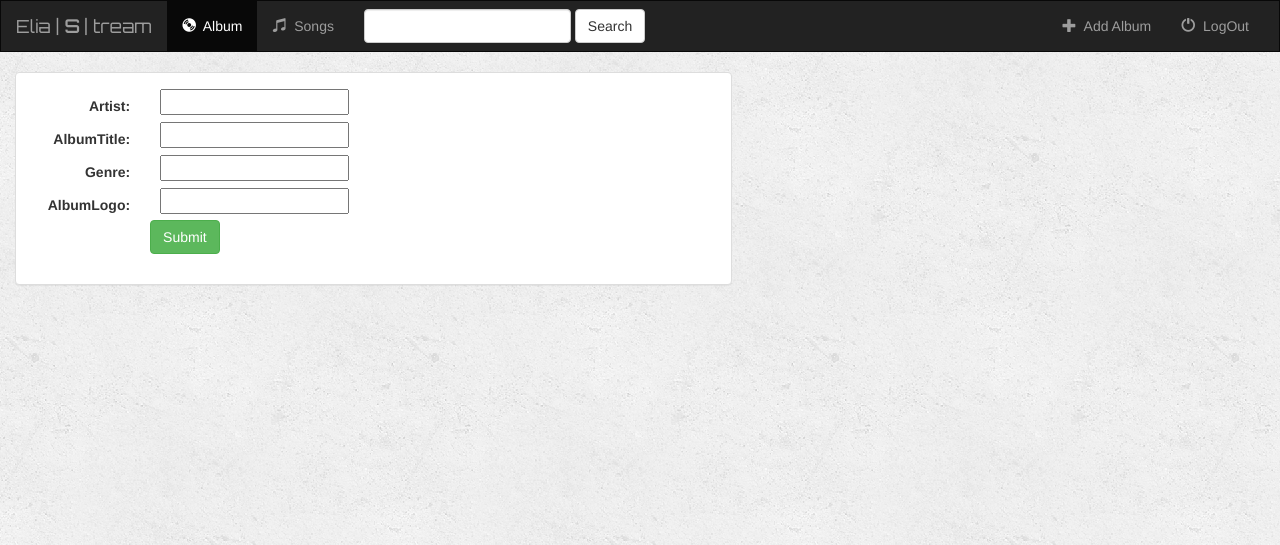
After one commit to EliasKeller/PythonMusicApp, a Django app: page /music/album/add/ in a window 1280 px wide. The commit adds this page. Shown: the top 545 px of the page. Run offline with Django 3.2, Linux system fonts and the light colour scheme; some libraries are stand-ins or nearby versions.

Commit message:
Feat: Added "add album" redirect doesnt work yet -> 31--5:00

```diff
--- a/music/models.py
+++ b/music/models.py
@@ -1,4 +1,5 @@
 from django.db import models
+from django.urls import reverse
 
 
 class Album(models.Model):
@@ -6,6 +7,9 @@ class Album(models.Model):
     albumTitle = models.CharField(max_length=500)
     genre = models.CharField(max_length=100)
     albumLogo = models.CharField(max_length=1000)
+
+    def get_absolute_url(self):
+        return reverse('music:detail', kwargs={'pk': self})
 
     def __str__(self):
         return self.albumTitle + ' - ' + self.artist
--- /dev/null
+++ b/music/templates/music/album_form.html
@@ -0,0 +1,31 @@
+{% extends 'music/base.html' %}
+{% block title %}Add a New Album{% endblock %}
+{% block albums_active %}active{% endblock %}
+
+{% block body %}
+<div class="container-fluid">
+
+    <div class="row">
+
+        <div class="col-sm-12 col-md-7">
+            <div class="panel panel-default">
+                <div class="panel-body">
+
+                    <form class="form-horizontal" action="" method="post" enctype="multipart/form-data">
+                        {% csrf_token %}
+                        {% include 'music/form-template.html' %}
+                        <div class="form-group">
+                            <div class="col-sm-offset-2 col-sm-10">
+                                <button type="submit" class="btn btn-success">Submit</button>
+                            </div>
+                        </div>
+                    </form>
+
+                </div>
+            </div>
+        </div>
+
+    </div>
+
+</div>
+{% endblock %}
--- a/music/templates/music/base.html
+++ b/music/templates/music/base.html
@@ -52,7 +52,7 @@
 
             <ul class="nav navbar-nav navbar-right"><li class="active">
                 <li>
-                    <a href="#">
+                    <a href="{% url 'music:album-add' %}">
                         <span class="glyphicon glyphicon-plus" aria-hidden="true"></span>&nbsp; Add Album
                     </a>
                 </li>
--- /dev/null
+++ b/music/templates/music/form-template.html
@@ -0,0 +1,10 @@
+{% for field in form %}
+    <div class="form-goup">
+        <div class="col-sm-offset-2 col-sm-10">
+            <span class="text-danger small">{{ field.errors }}</span>
+        </div>
+        <label class="control-label col-sm-2">{{ field.label_tag }}</label>
+        <div class="col-sm-10">{{ field }}</div>
+    </div>
+
+{% endfor %}
--- a/music/templates/music/index.html
+++ b/music/templates/music/index.html
@@ -1,4 +1,6 @@
 {% extends 'music/base.html' %}
+
+{% block albums_active %}active{% endblock %}
 
 {% block body %}
 
--- a/music/urls.py
+++ b/music/urls.py
@@ -6,5 +6,6 @@ urlpatterns = [
 
     path('', views.IndexView.as_view(), name='index'),
     path('<pk>/', views.DetailView.as_view(), name='detail'),
+    path('album/add/', views.AlbumCreate.as_view(), name='album-add'),
 
 ]
--- a/music/views.py
+++ b/music/views.py
@@ -1,4 +1,5 @@
 from django.views import generic
+from django.views.generic.edit import CreateView, UpdateView, DeleteView
 from .models import Album
 
 
@@ -13,3 +14,8 @@ class IndexView(generic.ListView):
 class DetailView(generic.DetailView):
     model = Album
     template_name = 'music/detail.html'
+
+
+class AlbumCreate(CreateView):
+    model = Album
+    fields = ['artist', 'albumTitle', 'genre', 'albumLogo']
```
Also changed, not shown: db.sqlite3.
